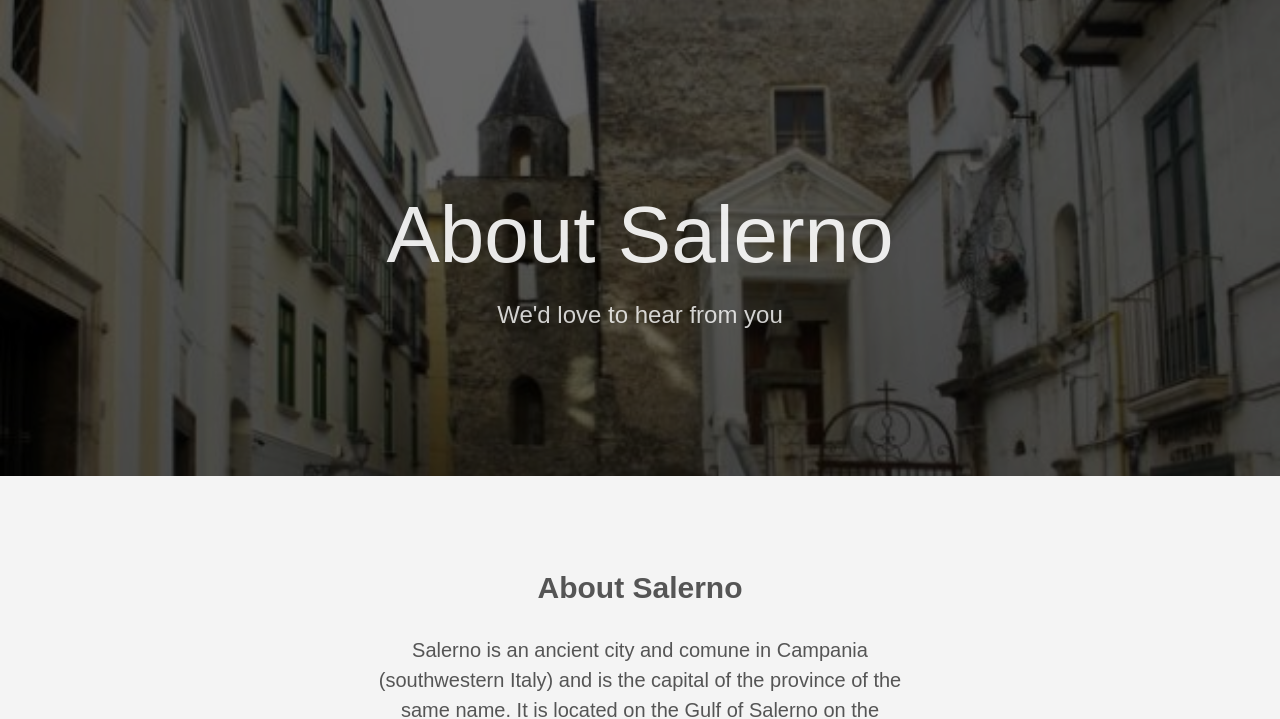
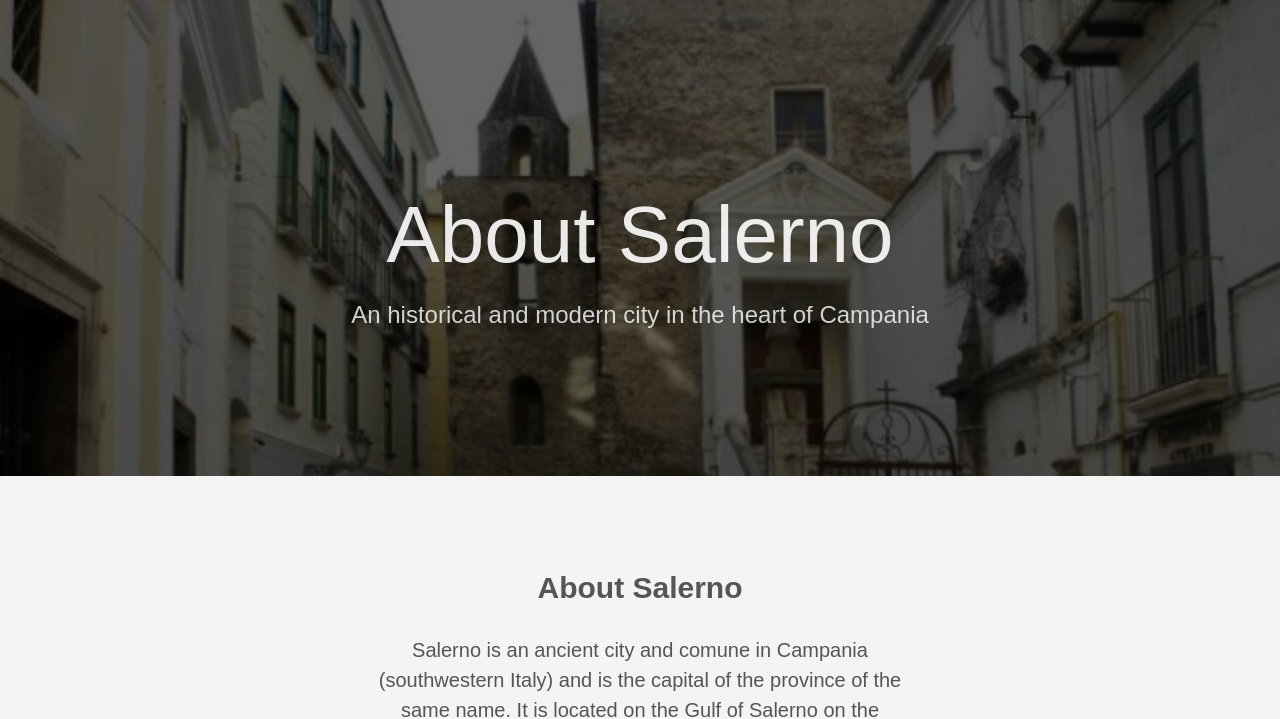
Before and after one commit to TechSalerno/TechSalerno.github.io, a plain HTML site: page salerno/index.html in a window 1280 px wide. Shown: the part 84-803 px from the top of the page. Drawn offline with Linux system fonts and the light colour scheme.

Commit message:
rebuilding site Sab  4 Gen 2020 11:22:00 CET

```diff
--- a/salerno/index.html
+++ b/salerno/index.html
@@ -31,16 +31,16 @@
 
 
     <meta property="og:title" content="About Salerno" />
-<meta property="og:description" content="We&#39;d love to hear from you" />
+<meta property="og:description" content="An historical and modern city in the heart of Campania" />
 <meta property="og:type" content="website" />
 <meta property="og:url" content="https://techsalerno.github.io/salerno/" />
 
 <meta itemprop="name" content="About Salerno">
-<meta itemprop="description" content="We&#39;d love to hear from you">
+<meta itemprop="description" content="An historical and modern city in the heart of Campania">
 
 <meta name="twitter:card" content="summary"/>
 <meta name="twitter:title" content="About Salerno"/>
-<meta name="twitter:description" content="We&#39;d love to hear from you"/>
+<meta name="twitter:description" content="An historical and modern city in the heart of Campania"/>
 
   </head>
 
@@ -162,7 +162,7 @@
         </h1>
 
           <h2 class="fw1 f5 f3-l white-80 measure-wide-l center mt3">
-            We&#39;d love to hear from you
+            An historical and modern city in the heart of Campania
           </h2>
 
       </div>
```
